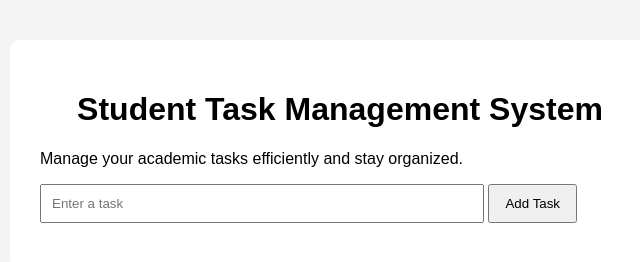
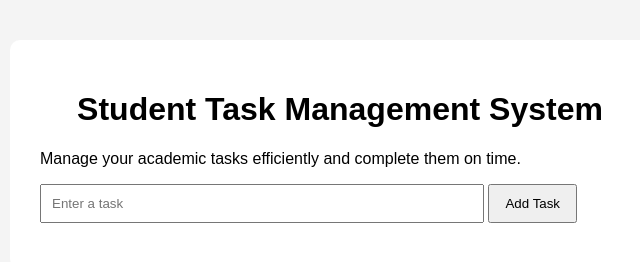
Before and after one commit to barathbbk06/Student-Task-Management-System, a plain HTML site: page index.html in a window 1280 px wide. Shown: the full height of the page, 300-940 px from the left. Drawn offline with Linux system fonts and the light colour scheme.

Commit message:
Update task description on main

```diff
--- a/index.html
+++ b/index.html
@@ -10,7 +10,7 @@
 
     <div class="container">
         <h1>Student Task Management System</h1>
-        <p>Manage your academic tasks efficiently and stay organized.</p>
+        <p>Manage your academic tasks efficiently and complete them on time.</p>
 
         <input type="text" id="taskInput" placeholder="Enter a task">
 
```
